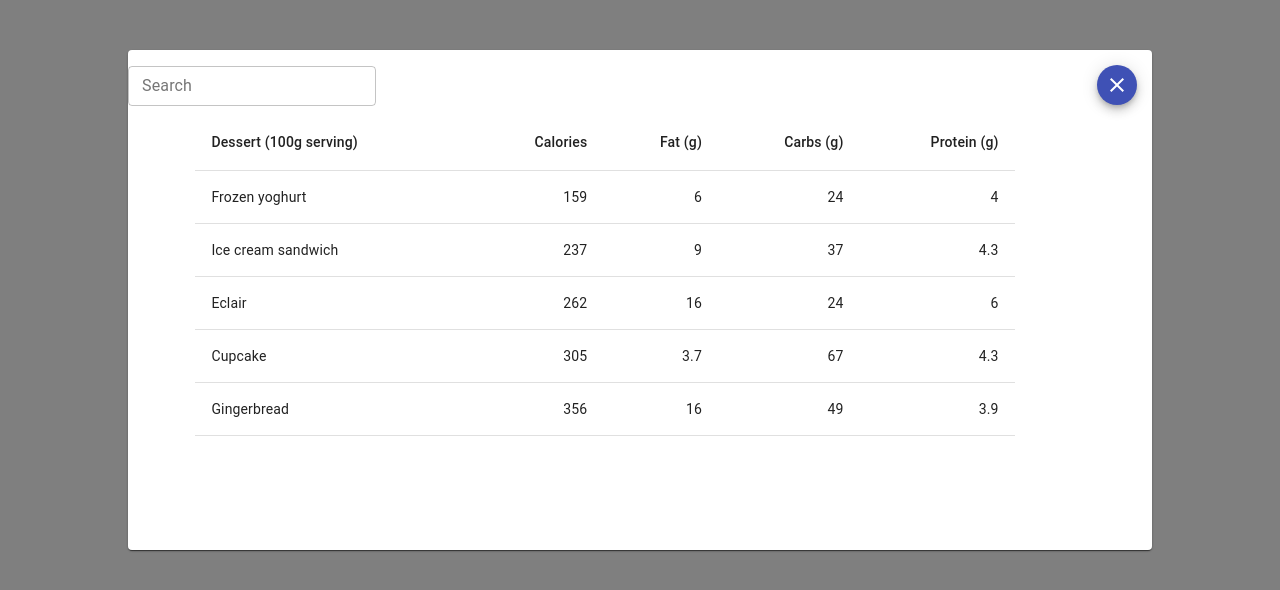
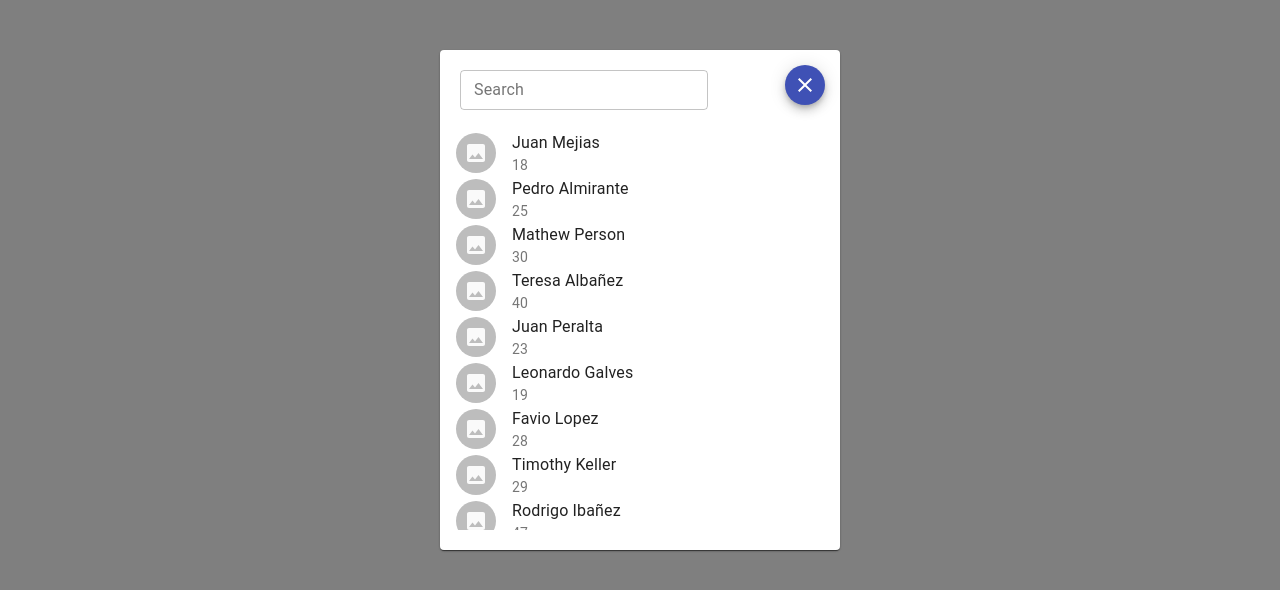
Before and after one commit to duvansh91/combobox, a React (Create React App) app: page / in a window 1280 px wide. Both pictures are taken after a click on the button "ADD PERSON". Shown: the top 590 px of the page. Built offline with nearby package versions, Linux system fonts and the light colour scheme.

Commit message:
List and modal

```diff
--- a/package.json
+++ b/package.json
@@ -7,7 +7,8 @@
     "@material-ui/icons": "^4.2.1",
     "react": "^16.9.0",
     "react-dom": "^16.9.0",
-    "react-scripts": "3.1.1"
+    "react-scripts": "3.1.1",
+    "react-window": "^1.8.5"
   },
   "scripts": {
     "start": "react-scripts start",
--- a/src/App.css
+++ b/src/App.css
@@ -3,21 +3,22 @@
 }
 
 .main-container{
-  width: 80% !important;
+  width: 400px !important;
   margin-left: auto;
   margin-right: auto;
-  height: 500px;;
+  height: 500px;
   margin-top: 50px;
 }
 
 .main-table{
-  width: 80% !important;
+  width: 100% !important;
   margin-left: auto;
   margin-right: auto;
 }
 
-.search-box{
+.search{
   float: left;
+  margin: 20px !important;
 }
 
 .add-person{
@@ -28,3 +29,8 @@
   float: right;
   margin: 15px !important;
 }
+
+tr:hover{
+  background-color: rgb(235, 235, 235);
+  cursor: pointer;
+}
--- a/src/App.js
+++ b/src/App.js
@@ -1,36 +1,52 @@
 import React, { Component } from 'react';
 import './App.css';
 import Paper from '@material-ui/core/Paper';
-
+import AddIcon from '@material-ui/icons/Add';
+import Fab from '@material-ui/core/Fab';
 import ModalPerson from './components/ModalPerson';
-
-
 
 class App extends Component {
   constructor(props) {
     super(props);
     this.state = {
       rows: [
-        this.createData('Frozen yoghurt', 159, 6.0, 24, 4.0),
-        this.createData('Ice cream sandwich', 237, 9.0, 37, 4.3),
-        this.createData('Eclair', 262, 16.0, 24, 6.0),
-        this.createData('Cupcake', 305, 3.7, 67, 4.3),
-        this.createData('Gingerbread', 356, 16.0, 49, 3.9),
-      ]
+        { key: 1, name: 'Juan Mejias', age: 18 },
+        { key: 2, name: 'Pedro Almirante', age: 25 },
+        { key: 3, name: 'Mathew Person', age: 30 },
+        { key: 4, name: 'Teresa Albañez', age: 40 },
+        { key: 5, name: 'Juan Peralta', age: 23 },
+        { key: 6, name: 'Leonardo Galves', age: 19 },
+        { key: 7, name: 'Favio Lopez', age: 28 },
+        { key: 8, name: 'Timothy Keller', age: 29 },
+        { key: 9, name: 'Rodrigo Ibañez', age: 47 },
+        { key: 10, name: 'Jose Barraza', age: 23 },
+        { key: 11, name: 'Alex Guerra', age: 22 },
+        { key: 12, name: 'Antonio salcedo', age: 24 },
+        { key: 13, name: 'Aris Julio', age: 23 },
+        { key: 14, name: 'Winston Stand', age: 24 }
+      ],
+      open: false
     }
   }
 
-  createData = (name, calories, fat, carbs, protein) => {
-    return { name, calories, fat, carbs, protein };
+  onHandleOpen = () => {
+    this.setState({ open: true });
   }
 
+  handleClose = () => {
+    this.setState({ open: false });
+  }
 
   render() {
-    const { rows } = this.state;
+    const { rows, open } = this.state;
     return (
       <div className="App">
         <Paper className='main-container'>
-          <ModalPerson data={rows} />
+          <Fab variant="extended" className='add-person' onClick={this.onHandleOpen}>
+            <AddIcon />
+            Add person
+                </Fab>
+          <ModalPerson data={rows} open={open} onClose={this.handleClose}/>
         </Paper>
       </div>
     );
--- a/src/components/ModalPerson.js
+++ b/src/components/ModalPerson.js
@@ -1,15 +1,16 @@
 import React, { Component } from 'react';
-import Table from '@material-ui/core/Table';
-import TableBody from '@material-ui/core/TableBody';
-import TableCell from '@material-ui/core/TableCell';
-import TableHead from '@material-ui/core/TableHead';
-import TableRow from '@material-ui/core/TableRow';
+import { FixedSizeList } from 'react-window';
 import Paper from '@material-ui/core/Paper'
 import TextField from '@material-ui/core/TextField';
 import Modal from '@material-ui/core/Modal';
-import AddIcon from '@material-ui/icons/Add';
 import Fab from '@material-ui/core/Fab';
 import CloseIcon from '@material-ui/icons/Close';
+import List from '@material-ui/core/List';
+import ListItem from '@material-ui/core/ListItem';
+import ListItemText from '@material-ui/core/ListItemText';
+import ListItemAvatar from '@material-ui/core/ListItemAvatar';
+import Avatar from '@material-ui/core/Avatar';
+import ImageIcon from '@material-ui/icons/Image';
 
 class ModalPerson extends Component {
 
@@ -17,28 +18,36 @@ class ModalPerson extends Component {
         super(props);
         this.state = {
             rows: this.props.data,
-            open: false
+            open: this.props.open
         }
     }
 
-    onHandleOpen = () => {
-        this.setState({ open: true });
-    }
-
-    handleClose = () => {
-        this.setState({ open: false });
+    static getDerivedStateFromProps(props, state) {
+        if (props.open !== state.open) {
+            return {
+                open: props.open
+            };
+        }
+        return null;
     }
 
     render() {
 
         const { rows, open } = this.state;
 
+        const persons = ({ index, style }) => (
+            <ListItem button style={style} key={index}>
+                <ListItemAvatar>
+                    <Avatar>
+                        <ImageIcon />
+                    </Avatar>
+                </ListItemAvatar>
+                <ListItemText primary={rows[index].name} secondary={rows[index].age} />
+            </ListItem>
+        );
+
         return (
             <div>
-                <Fab variant="extended" className='add-person' onClick={this.onHandleOpen}>
-                    <AddIcon />
-                    Add person
-                </Fab>
                 <Modal
                     aria-labelledby="simple-modal-title"
                     aria-describedby="simple-modal-description"
@@ -56,33 +65,12 @@ class ModalPerson extends Component {
                             margin="normal"
                             variant="outlined"
                         />
-                        <Fab size="small" color="primary" className="close" onClick = {this.handleClose}>
+                        <Fab size="small" color="primary" className="close" onClick={this.props.onClose}>
                             <CloseIcon />
                         </Fab>
-                        <Table className='main-table'>
-                            <TableHead>
-                                <TableRow>
-                                    <TableCell>Dessert (100g serving)</TableCell>
-                                    <TableCell align="right">Calories</TableCell>
-                                    <TableCell align="right">Fat&nbsp;(g)</TableCell>
-                                    <TableCell align="right">Carbs&nbsp;(g)</TableCell>
-                                    <TableCell align="right">Protein&nbsp;(g)</TableCell>
-                                </TableRow>
-                            </TableHead>
-                            <TableBody>
-                                {rows.map(row => (
-                                    <TableRow key={row.name}>
-                                        <TableCell component="th" scope="row">
-                                            {row.name}
-                                        </TableCell>
-                                        <TableCell align="right">{row.calories}</TableCell>
-                                        <TableCell align="right">{row.fat}</TableCell>
-                                        <TableCell align="right">{row.carbs}</TableCell>
-                                        <TableCell align="right">{row.protein}</TableCell>
-                                    </TableRow>
-                                ))}
-                            </TableBody>
-                        </Table>
+                        <FixedSizeList height={400} width={360} itemSize={46} itemCount={rows.length}>
+                            {persons}
+                        </FixedSizeList>
                     </Paper>
                 </Modal>
             </div>
```
Also changed, not shown: src/components/TableDashoard.js (deleted, +0 -65 lines), 1 other file (tests, documents, lock files or other folders).
